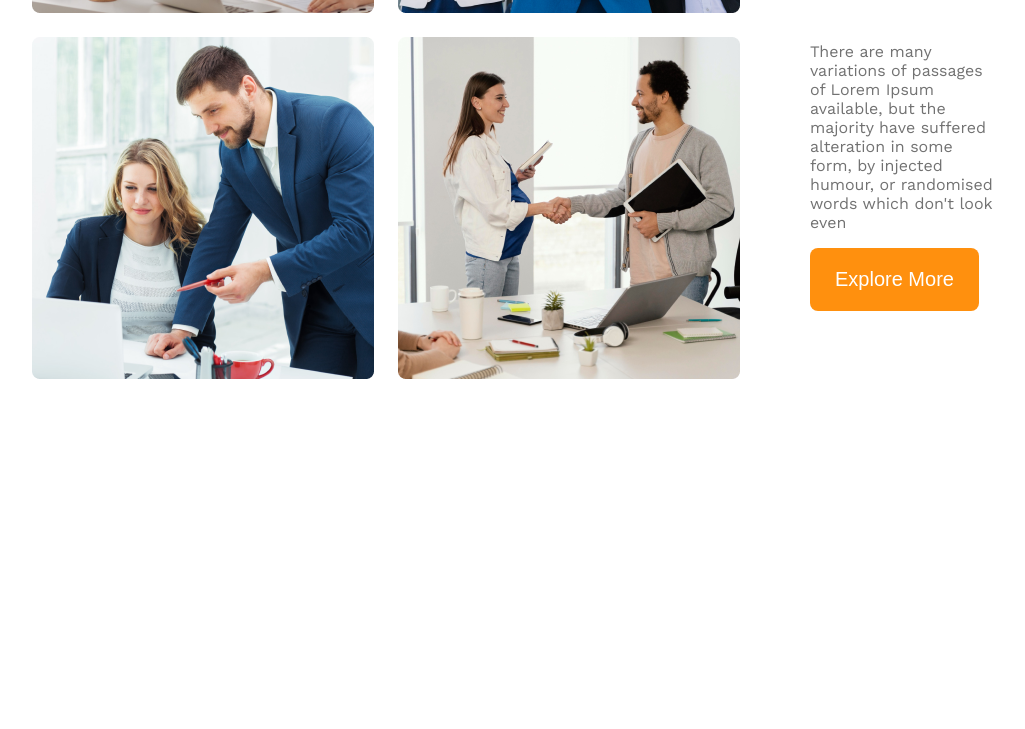
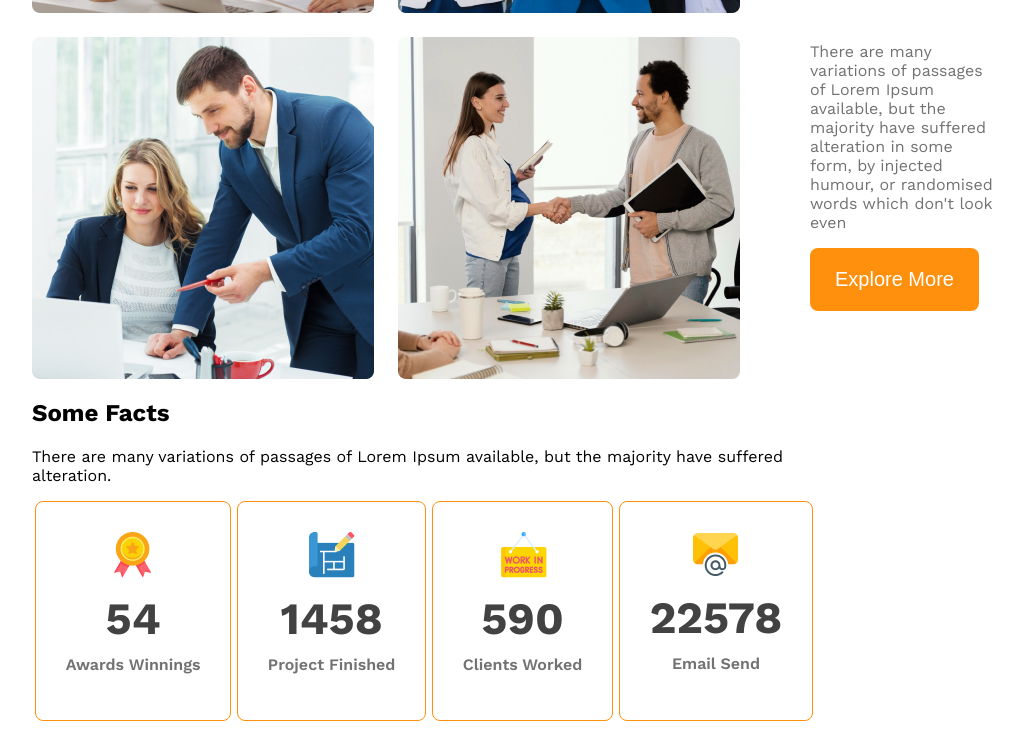
Before and after one commit to rakibul226/g3-architects-website, a plain HTML site: page index.html in a window 1280 px wide. Shown: the part 1360-2089 px from the top of the page, without its empty margins (216-1241 px from the left). Before the commit the page ends 1747 px from the top, so only its background shows below. Drawn offline with nearby package versions, Linux system fonts and the light colour scheme.

Commit message:
facts section

```diff
--- a/index.html
+++ b/index.html
@@ -62,6 +62,43 @@
                 </div>
 
             </section>
+
+            <section class="features">
+
+            </section>
+
+            <section class="facts-container">
+                <div class="facts-info">
+                    <h1>Some Facts</h1>
+                    <p>
+                        There are many variations of passages of Lorem Ipsum available, but the majority have suffered alteration.
+                    </p>
+                </div>
+                <div class="facts-card-container">
+                    <div class="card">
+                        <img src="images/icons/ribon.png" alt="">
+                        <h1 class="cards-stats">54</h1>
+                        <p class="card-title text-light-gray">Awards Winnings</p>
+                    </div>
+                    <div class="card">
+                        <img src="images/icons/projects.png" alt="">
+                        <h1 class="cards-stats">1458</h1>
+                        <p class="card-title text-light-gray">Project Finished</p>
+                    </div>
+                    <div class="card">
+                        <img src="images/icons/customers.png" alt="">
+                        <h1 class="cards-stats">590</h1>
+                        <p class="card-title text-light-gray">Clients Worked</p>
+                    </div>
+                    <div class="card">
+                        <img src="images/icons/email.png" alt="">
+                        <h1 class="cards-stats">22578</h1>
+                        <p class="card-title text-light-gray">Email Send</p>
+                    </div>
+                </div>
+
+
+            </section>
         </main>
 
 
--- a/styles/architects.css
+++ b/styles/architects.css
@@ -94,6 +94,30 @@ main{
     width: 100%;
 }
 
+/* ----------Facts----- */
+.facts-card-container{
+    display: flex;
+    justify-content: space-around;
+}
+.card{
+    border: 1px solid #ff900e;
+    border-radius: 8px;
+    text-align: center;
+    text-align: center;
+    padding: 30px;
+
+}
+.cards-stats{
+    font-size: 2.8rem;
+    color: #424242;
+    margin-top: 10px;
+    margin-bottom: 10px;
+}
+.card-title{
+    font-weight: 600;
+    margin-top: 5px;
+}
+
 
 /* --------Responsive-------------- */
 /* ----------Mobile------ */
```
